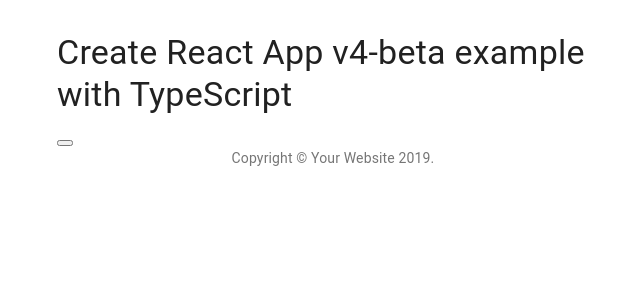
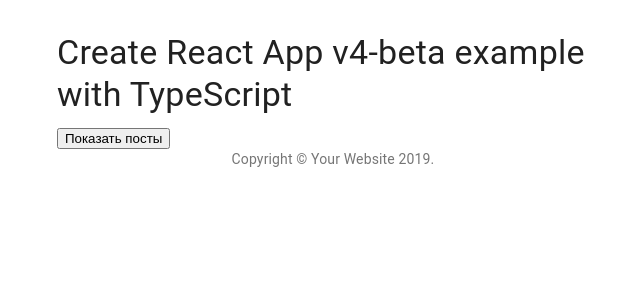
Before and after one commit to saver89/react-blog, a React (Create React App) app: page / in a window 1280 px wide. Shown: the top 300 px of the page, without its empty margins (307-947 px from the left). Built offline with nearby package versions, Linux system fonts and the light colour scheme.

Commit message:
remove warnings

```diff
--- a/src/App.tsx
+++ b/src/App.tsx
@@ -4,9 +4,6 @@
 import Box from '@material-ui/core/Box';
 import Link from '@material-ui/core/Link';
 import Person from './components/Post';
-import post1 from './blog-post.1.md';
-import post2 from './blog-post.2.md';
-import post3 from './blog-post.3.md';
 
 function Copyright() {
   return (
@@ -37,8 +34,8 @@
   };
 
   let postEditedHandler = (event: any, id: any) => {
-    const postIndex = posts.findIndex(post => post.id == id);
-    const post = {... posts[postIndex]};
+    const postIndex = posts.findIndex(post => post.id === id);
+    const post = {...posts[postIndex]};
     post.title = event.target.value;
     const tempPosts = [...posts];
     tempPosts[postIndex] = post;
@@ -72,7 +69,7 @@
         <Typography variant="h4" component="h1" gutterBottom>
           Create React App v4-beta example with TypeScript
         </Typography>
-        <button onClick={(event) => toggleShowPostsHandler(event)} title="Показать посты"/>
+        <button onClick={(event) => toggleShowPostsHandler(event)}>Показать посты</button>
         {displayPosts}
         <Copyright />
       </Box>
```
